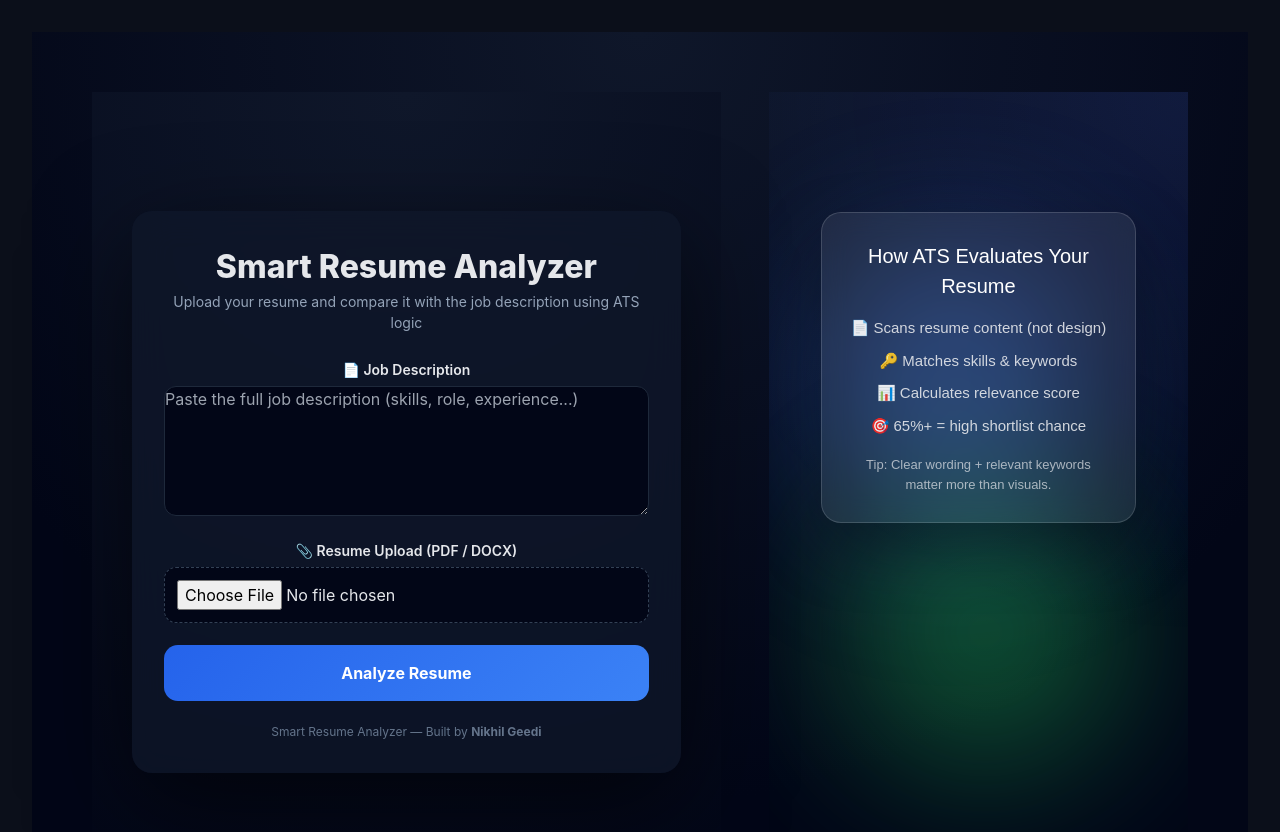
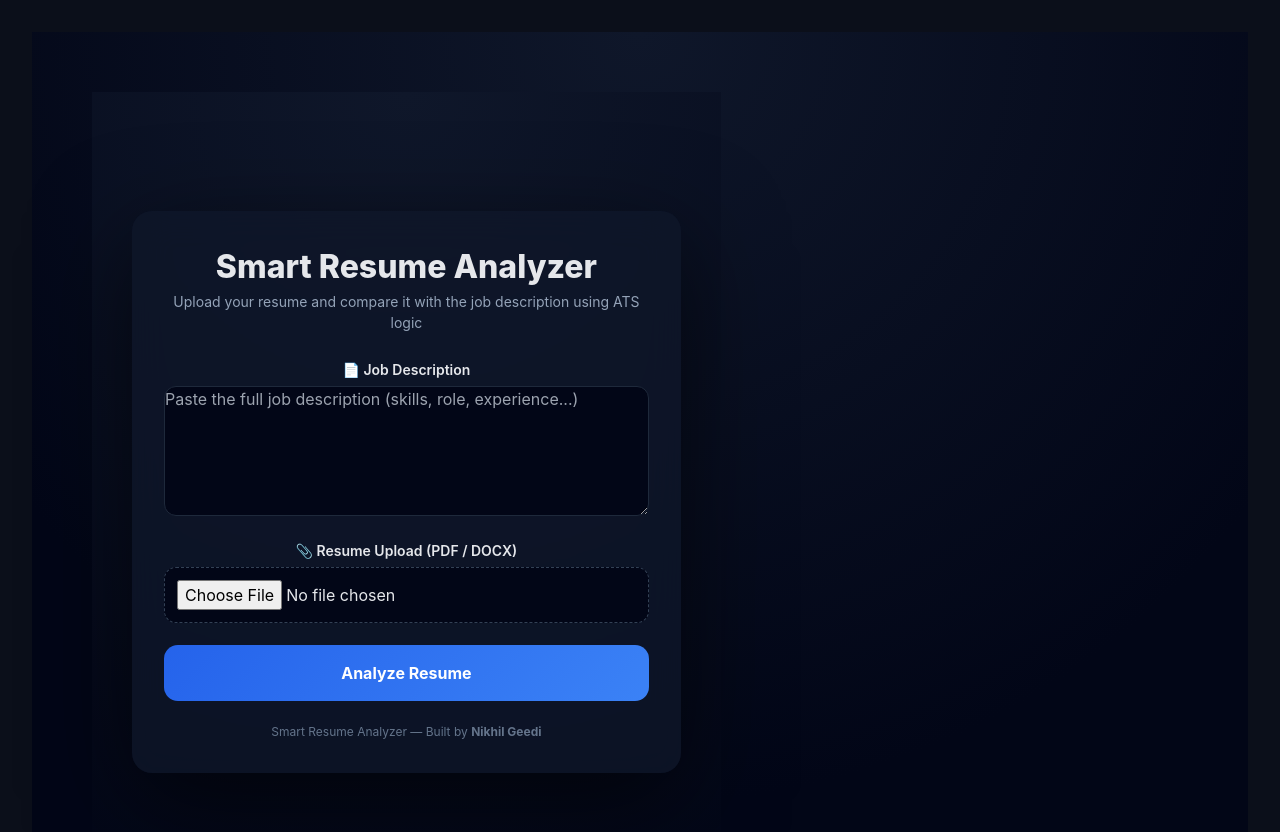
Before and after one commit to nikhil-18-ctrl/smart-resume-analyzer-ui, a React (Vite) app: page / in a window 1280 px wide. Shown: the top 832 px of the page. Built offline with nearby package versions, Linux system fonts and the light colour scheme.

Commit message:
Remove ATS info side card

```diff
--- a/src/App.jsx
+++ b/src/App.jsx
@@ -1,15 +1,10 @@
 import UploadCard from "./components/UploadCard";
-import RightPanel from "./components/RightPanel";
 import "./App.css";
 
 function App() {
   return (
     <div className="app-layout">
-      {/* Main Resume Analyzer Card */}
       <UploadCard />
-
-      {/* Ambient ATS Info Panel (hidden on mobile) */}
-      <RightPanel />
     </div>
   );
 }
```
